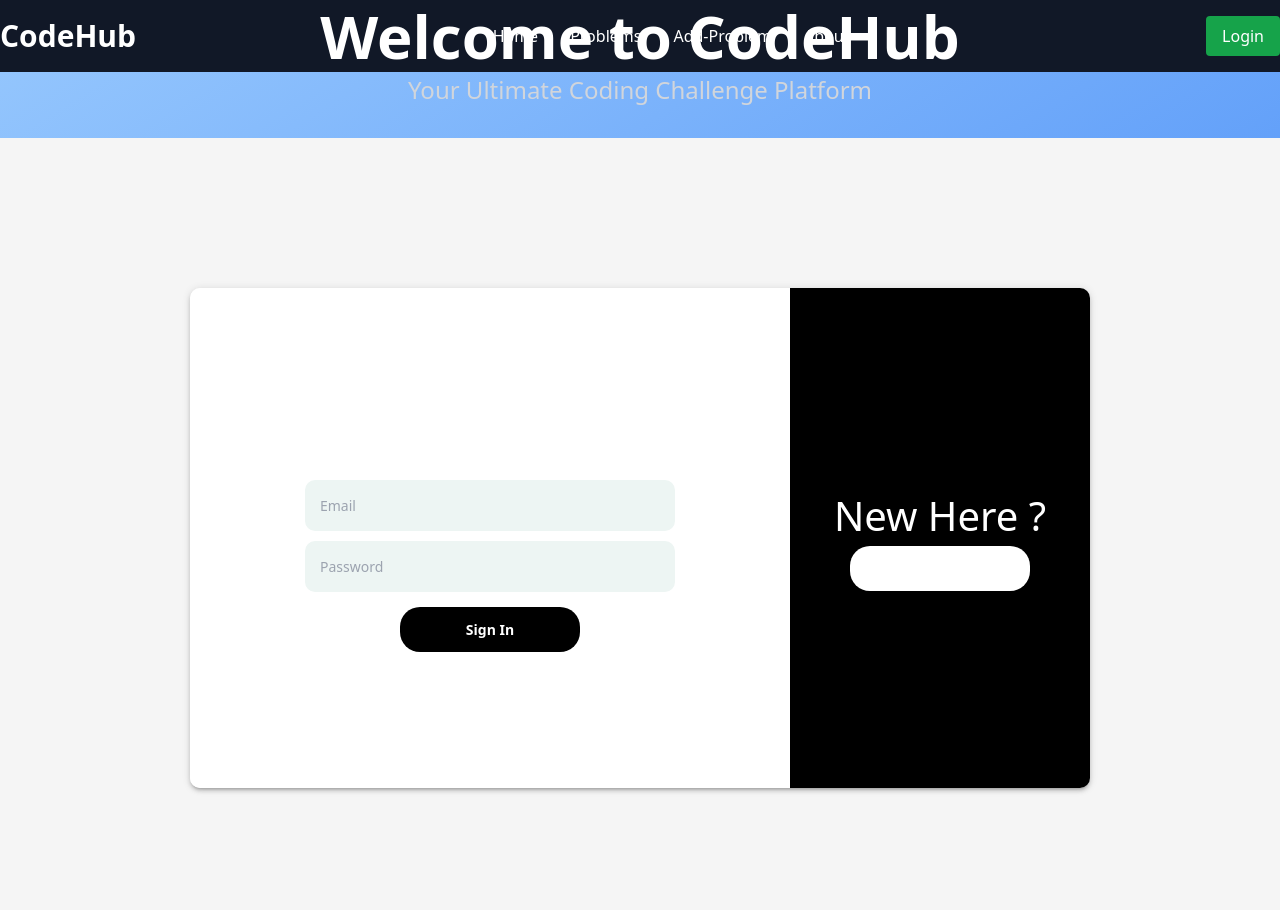
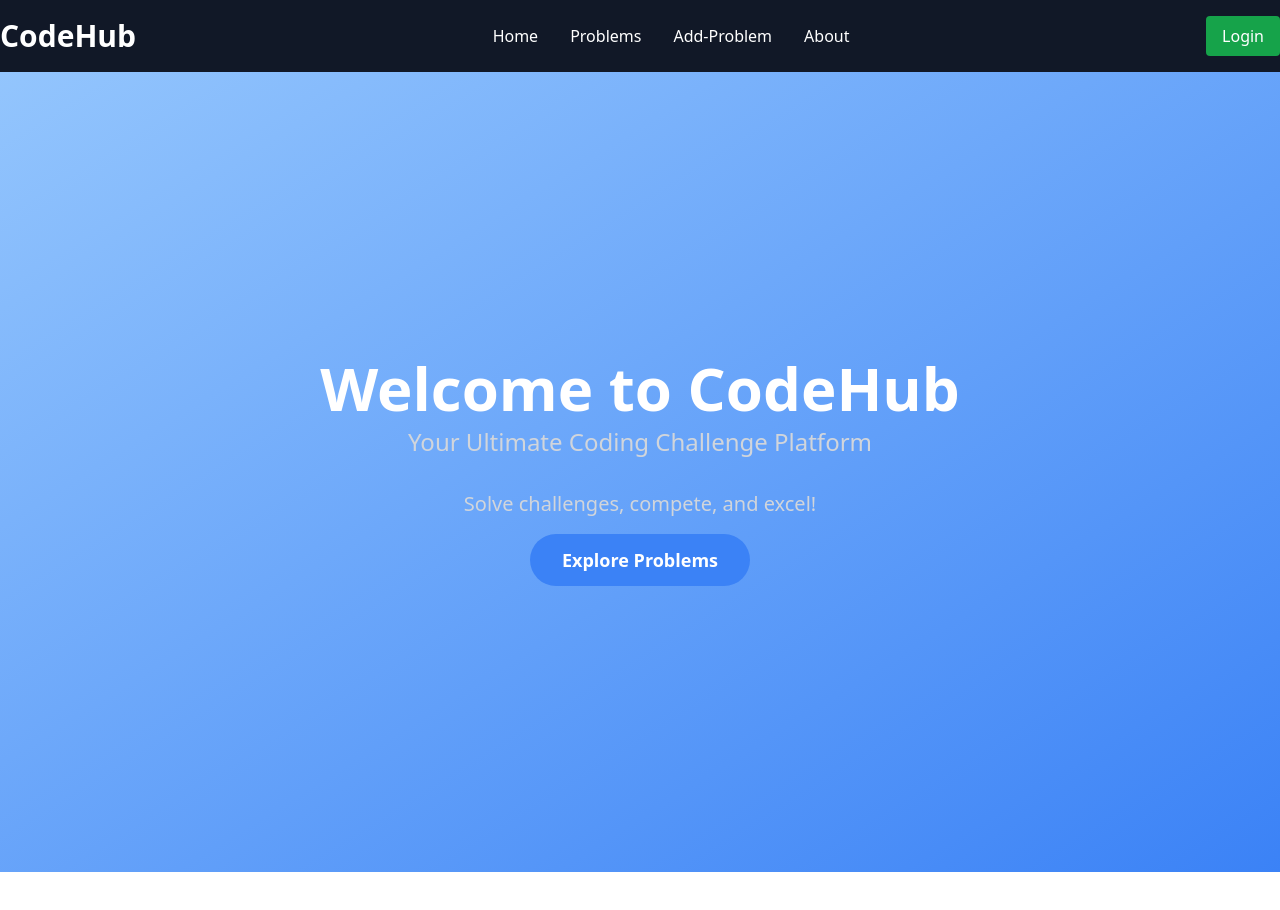
Before and after one commit to Yashkhare198/OnlineJudge, a React (Create React App) app in the folder frontend/: page / in a window 1280 px wide. Shown: the top 910 px of the page. After the commit the page ends 872 px from the top, so only its background shows below. Built offline with nearby package versions, Linux system fonts and the light colour scheme.

Commit message:
some UI cahnges

```diff
--- a/frontend/src/components/Main/index.js
+++ b/frontend/src/components/Main/index.js
@@ -1,9 +1,9 @@
 import React, { useState, useEffect } from 'react';
 import { Link } from 'react-router-dom';
-import Login from '../Login';
+
 
 const Main = () => {
-    const user = localStorage.getItem("userId");
+
     const [dynamicText, setDynamicText] = useState("Sharpen your coding skills!");
 
     useEffect(() => {
@@ -17,6 +17,14 @@ const Main = () => {
         };
     }, []);
 
+    // // State to control whether the login window is visible
+    // const [showLogin, setShowLogin] = useState(false);
+
+    // // Function to show the login window
+    // const showLoginWindow = () => {
+    //     setShowLogin(true);
+    // };
+
     return (
         <div className="bg-gradient-to-br from-blue-300 to-blue-500 h-screen flex items-center">
             <div className="container mx-auto text-center text-white">
@@ -25,18 +33,14 @@ const Main = () => {
                     <p className="text-2xl text-gray-300 mt-2">Your Ultimate Coding Challenge Platform</p>
                 </div>
 
-                {user ? (
+
                     <div>
                         <p className="text-xl text-gray-300 my-4">{dynamicText}</p>
                         <Link to="/problem-table" className="bg-blue-500 hover:bg-blue-600 text-white py-3 px-8 rounded-full inline-block font-semibold text-lg">
                             Explore Problems
                         </Link>
                     </div>
-                ) : (
-                    <div>
-                        <Login />
-                    </div>
-                )}
+
             </div>
         </div>
     );
--- a/frontend/src/components/MainContent/mainContent.js
+++ b/frontend/src/components/MainContent/mainContent.js
@@ -3,7 +3,7 @@ import { Link, useNavigate } from 'react-router-dom';
 
 const MainContent = () => {
     const navigate = useNavigate();
-    const user = localStorage.getItem("token");
+    const user = localStorage.getItem("userId");
 
     const handleLogout = () => {
         localStorage.removeItem("token");
```
